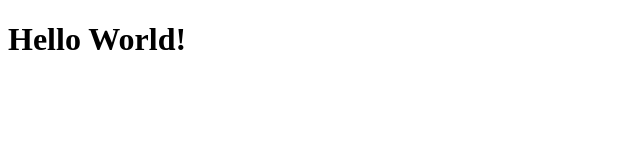
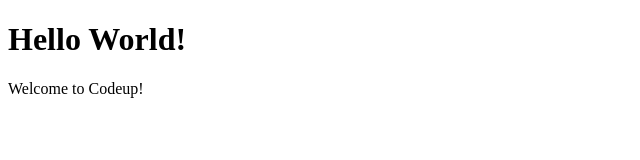
Before and after one commit to ssfredrickson/codeup-web-exercises, a plain HTML site: page hello-world.html in a window 1280 px wide. Shown: the whole page, without its empty margins (0-640 px from the left). Drawn offline with Linux system fonts and the light colour scheme.

Commit message:
Added paragraph to hello-world

```diff
--- a/hello-world.html
+++ b/hello-world.html
@@ -6,5 +6,6 @@
 </head>
 <body>
   <h1>Hello World!</h1>
+    <p>Welcome to Codeup!</p>
 </body>
 </html>
```
